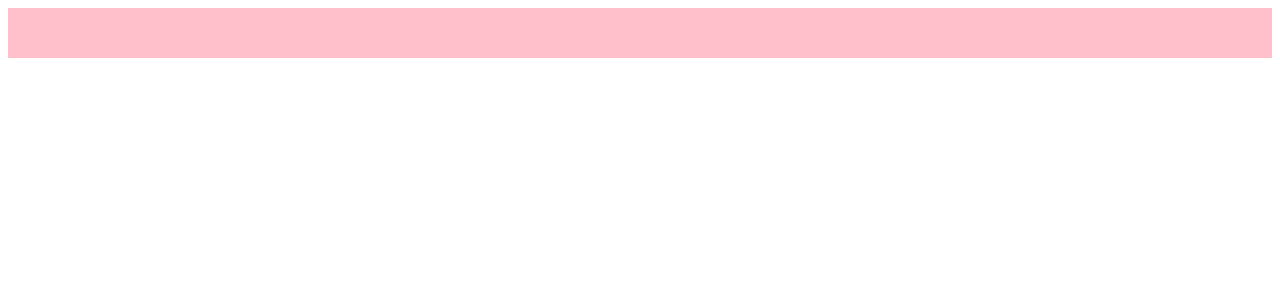
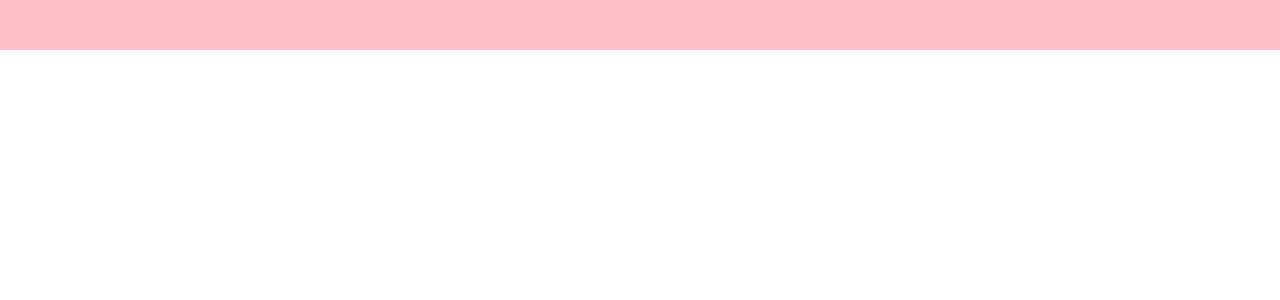
Before and after one commit to Elllin/react-study, a React (Create React App) app: page / in a window 1280 px wide. Shown: the top 300 px of the page. Built offline with nearby package versions, Linux system fonts and the light colour scheme.

Commit message:
Feat : global style 추가
styled-reset, button reset 추가

```diff
--- a/package.json
+++ b/package.json
@@ -10,7 +10,8 @@
     "react-dom": "^16.13.1",
     "react-router-dom": "^5.2.0",
     "react-scripts": "3.4.1",
-    "styled-components": "^5.1.1"
+    "styled-components": "^5.1.1",
+    "styled-reset": "^4.2.1"
   },
   "scripts": {
     "start": "react-scripts start",
--- a/src/App.js
+++ b/src/App.js
@@ -2,9 +2,12 @@ import React from 'react';
 import HomeContainer from './containers/HomeContainer';
 import { Route, Switch } from 'react-router-dom';
 
+import GlobalStyle from './style/GlobalStyle';
+
 function App() {
   return (
-    <div>
+    <>
+      <GlobalStyle />
       <Switch>
         <Route path="/" component={HomeContainer} exact />
         <Route
@@ -16,7 +19,7 @@ function App() {
           )}
         />
       </Switch>
-    </div>
+    </>
   );
 }
 
--- /dev/null
+++ b/src/style/GlobalStyle.js
@@ -0,0 +1,20 @@
+import { createGlobalStyle } from 'styled-components';
+import reset from 'styled-reset';
+
+const GlobalStyle = createGlobalStyle`
+    ${reset}
+    html, body {
+        width: 100%;
+        height: 100%
+    }
+    button{
+        margin: 0;
+        padding: 0;
+        width: auto;
+        border: none;
+        outline: none;
+        background: transparent;
+    }
+`;
+
+export default GlobalStyle;
```
Also changed, not shown: 1 other file (tests, documents, lock files or other folders).
